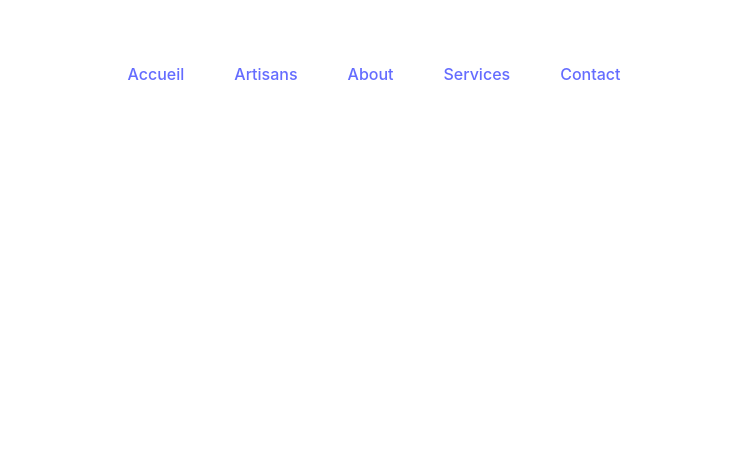
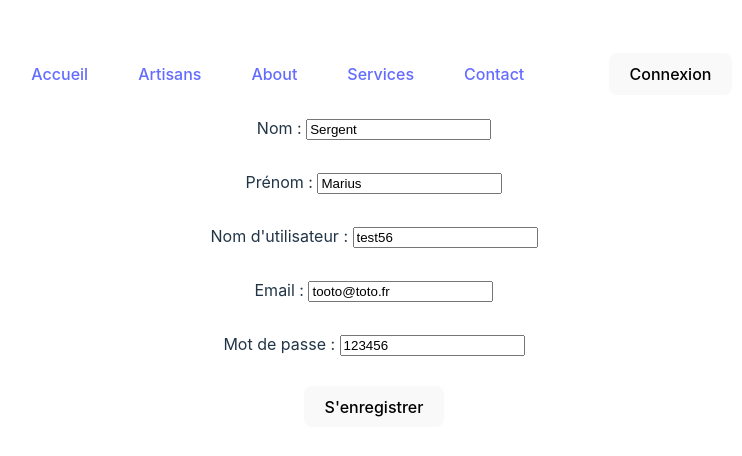
Before and after one commit to prevostclementDev/artizan, a React (Vite) app in the folder frontend/: page /authentication in a window 1280 px wide. Shown: the top 456 px of the page, without its empty margins (266-1008 px from the left). Built offline with nearby package versions, Linux system fonts and the light colour scheme.

Commit message:
add register form

```diff
--- a/frontend/package.json
+++ b/frontend/package.json
@@ -13,7 +13,8 @@
     "prop-types": "^15.8.1",
     "react": "^18.2.0",
     "react-dom": "^18.2.0",
-    "react-router-dom": "^6.22.0"
+    "react-router-dom": "^6.22.0",
+    "validator": "^13.11.0"
   },
   "devDependencies": {
     "@types/react": "^18.2.43",
--- /dev/null
+++ b/frontend/src/components/forms/RegisterForm.css
@@ -0,0 +1,7 @@
+.form-container {
+  display: flex;
+  flex-direction: column;
+  gap: 30px;
+  align-items: center;
+  justify-content: center;
+}
--- /dev/null
+++ b/frontend/src/components/forms/RegisterForm.jsx
@@ -0,0 +1,95 @@
+import { useState } from "react"
+import Button from "./buttons/Button"
+import Input from "./inputs/Input"
+
+import './RegisterForm.css'
+import { validateRegisterForm } from "../../services/formAuthValidation"
+
+function RegisterForm () {
+  // Version simple
+  // const [firstName, setFirstName] = useState('')
+  // const [lastName, setLastName] = useState('')
+  const [errors, setErrors] = useState({
+    firstName: null,
+    lastName: null,
+    username: null,
+    email: null,
+    password: null
+  })
+
+  const [formData, setFormData] = useState({
+    firstName: 'Marius',
+    lastName: 'Sergent',
+    username: 'test56',
+    email: 'tooto@toto.fr',
+    password: '123456',
+  })
+
+  const handleChange = (event) => {
+    setFormData({
+      ...formData,
+      [event.target.name]: event.target.value
+    })
+  }
+
+  const handleSubmit = (event) => {
+    event.preventDefault()
+    const _errors = validateRegisterForm(formData)
+    if (_errors) {
+      setErrors(_errors)
+    } else {
+      alert(`Formulaire soumis : ${formData.firstName} ${formData.lastName}`)
+    }
+  }
+
+  console.log(formData)
+
+  return (
+    <form className="form-container" onSubmit={handleSubmit}>
+      <Input
+        name='lastName'
+        label='Nom : '
+        placeholder='Entrez votre nom...'
+        value={formData.lastName}
+        onChange={handleChange}
+        error={errors.lastName}
+      />
+      <Input
+        name='firstName'
+        label='Prénom : '
+        placeholder='Entrez votre prénom...'
+        value={formData.firstName}
+        onChange={handleChange}
+        error={errors.firstName}
+      />
+      <Input
+        name='username'
+        label="Nom d'utilisateur : "
+        placeholder="Entrez votre nom d'utilisateur..."
+        value={formData.username}
+        onChange={handleChange}
+      />
+      <Input
+        name='email'
+        label='Email : '
+        placeholder='Entrez votre adresse email...'
+        value={formData.email}
+        onChange={handleChange}
+      />
+      <Input
+        name='password'
+        label='Mot de passe : '
+        placeholder='Entrez un mot de passe...'
+        value={formData.password}
+        onChange={handleChange}
+      />
+      <Button
+        type='submit'
+      >
+        {"S'enregistrer"}
+      </Button>
+    </form>
+  )
+}
+
+export default RegisterForm
--- /dev/null
+++ b/frontend/src/components/forms/buttons/Button.jsx
@@ -0,0 +1,20 @@
+import PropTypes from "prop-types"
+function Button ({ children, type = 'button', onClick }) {
+  return (
+    <button
+      type={type}
+      onClick={onClick}
+    >
+      {children}
+    </button>
+  )
+}
+
+Button.propTypes = {
+  children: PropTypes.node,
+  onClick: PropTypes.func,
+  type: PropTypes.oneOf(['submit', 'reset', 'button'])
+}
+
+
+export default Button
--- /dev/null
+++ b/frontend/src/components/forms/inputs/Input.jsx
@@ -0,0 +1,26 @@
+import PropTypes from "prop-types"
+
+function Input ({ label, name, value, placeholder, onChange, error }) {
+  return (
+    <div style={{ gap: 0 }}>
+      <label>
+        {label}
+        <input name={name} value={value} onChange={onChange} placeholder={placeholder} />
+      </label>
+      {
+        error && <p style={{ color: 'red' }}>{error}</p>
+      }
+    </div>
+  )
+}
+
+Input.propTypes = {
+  label: PropTypes.string,
+  name: PropTypes.string,
+  value: PropTypes.string,
+  placeholder: PropTypes.string,
+  onChange: PropTypes.func,
+  error: PropTypes.string
+}
+
+export default Input
--- a/frontend/src/components/header/Header.css
+++ b/frontend/src/components/header/Header.css
@@ -1,4 +1,9 @@
 header.main {
+  display: flex;
+  flex-direction: row;
+  justify-content: center;
+  align-items: center;
+  gap: 70px;
   padding: 0;
   margin: 0;
 }
--- a/frontend/src/components/header/Header.jsx
+++ b/frontend/src/components/header/Header.jsx
@@ -1,3 +1,4 @@
+import Button from '../forms/buttons/Button'
 import './Header.css'
 
 function Header () {
@@ -10,6 +11,11 @@ function Header () {
         <a href='/services'>Services</a>
         <a href='/contact'>Contact</a>
       </nav>
+      <a href='/authentication'>
+        <Button>
+          Connexion
+        </Button>
+      </a>
     </header>
   )
 }
--- a/frontend/src/navigation/Router.jsx
+++ b/frontend/src/navigation/Router.jsx
@@ -11,6 +11,7 @@ import Services from '../pages/Services'
 import Artisans from '../pages/Artisans'
 import Home from '../pages/Home'
 import Artisan from '../pages/Artisan'
+import Auth from '../pages/Auth'
 
 function Router () {
   return (
@@ -22,8 +23,9 @@ function Router () {
           <Route path=':artisanSlug' element={<Artisan />} /> {/* Route <domaine>/artisans/<ID> */}
         </Route>
         <Route path='about' element={<About />} />
+        <Route path='services' element={<Services />} />
         <Route path='contact' element={<Contact />} />
-        <Route path='services' element={<Services />} />
+        <Route path='authentication' element={<Auth />} />
       </Routes>
     </BrowserRouter>
   )
--- /dev/null
+++ b/frontend/src/pages/Auth.jsx
@@ -0,0 +1,9 @@
+import RegisterForm from "../components/forms/RegisterForm"
+
+function Auth() {
+  return (
+    <RegisterForm />
+  )
+}
+
+export default Auth
--- /dev/null
+++ b/frontend/src/services/formAuthValidation.js
@@ -0,0 +1,20 @@
+import { isLength } from 'validator'
+
+const validateRegisterForm = (formData) => {
+  let errors = {}
+  if (typeof formData === 'object') {
+    // Checking First name
+    if (!isLength(formData.firstName, { min: 2, max: undefined }))
+      errors.firstName = 'First name is invalid'
+    if (!isLength(formData.lastName, { min: 2, max: undefined }))
+      errors.lastName = 'Last name is invalid'
+  } else {
+    throw 'Invalid parameter type'
+  }
+
+  return errors
+}
+
+export {
+  validateRegisterForm
+}
```
Also changed, not shown: 1 other file (tests, documents, lock files or other folders).
